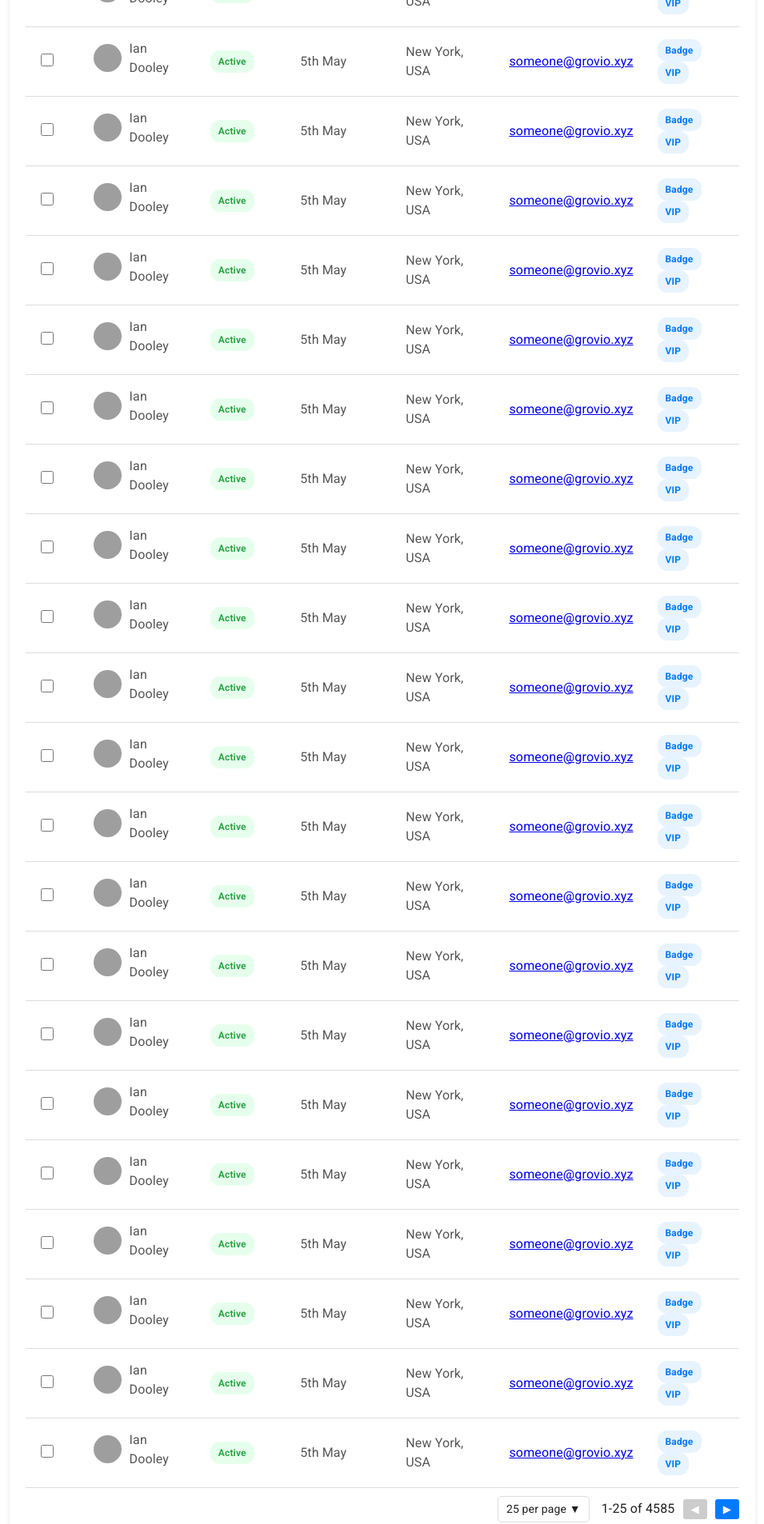
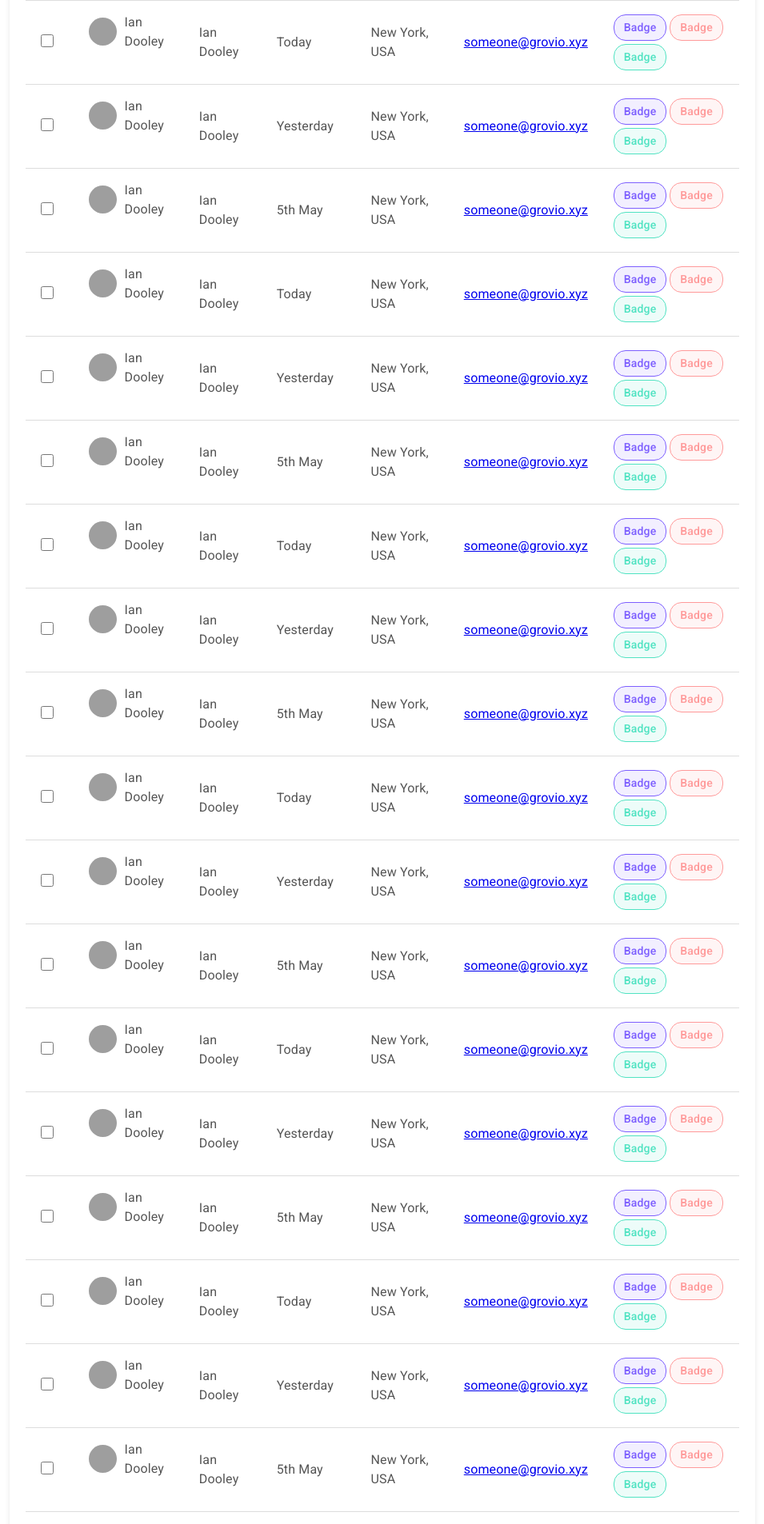
Before and after one commit to Harii-27/Grovio, a React (Create React App) app: page /dashboard/members in a window 1280 px wide. Shown: the part 600-2506 px from the top of the page at 80% size, without its empty margins (312-1267 px from the left). Built offline with nearby package versions, Linux system fonts and the light colour scheme; grey boxes are pictures that could not be loaded.

Commit message:
UI fixed

```diff
--- a/src/pages/dashboard/Members.tsx
+++ b/src/pages/dashboard/Members.tsx
@@ -15,13 +15,21 @@ type Member = {
 const ianDooley: Member = {
   name: "Ian Dooley",
   image: "https://randomuser.me/api/portraits/men/10.jpg",
-  activity: "Active",
-  lastActive: "5th May",
+  activity: "Ian Dooley",
+  lastActive: "5th May", // Default value, but will be replaced dynamically
   location: "New York, USA",
   primaryMail: "someone@grovio.xyz",
-  tags: ["Badge", "VIP"],
+  tags: ["Badge", "Badge", "Badge"],
 };
-const sampleMembers: Member[] = Array(4585).fill(ianDooley);
+
+// Generate 4585 sample members
+const sampleMembers: Member[] = Array(4585)
+  .fill(ianDooley)
+  .map((member, index) => ({
+    ...member,
+    lastActive:
+      index % 3 === 0 ? "Today" : index % 3 === 1 ? "Yesterday" : "5th May",
+  }));
 
 const MembersTable: React.FC = () => {
   const [members] = useState<Member[]>(sampleMembers);
@@ -41,7 +49,6 @@ const MembersTable: React.FC = () => {
     if (sortColumn === column) {
       return sortOrder === "asc" ? " ▲" : " ▼";
     }
-    return " ↕";
   };
 
   // Pagination Logic
@@ -59,11 +66,21 @@ const MembersTable: React.FC = () => {
             <th>
               <input type="checkbox" />
             </th>
-            <th onClick={() => handleSort("name")}>Name {getSortIcon("name")}</th>
-            <th onClick={() => handleSort("activity")}>Activity {getSortIcon("activity")}</th>
-            <th onClick={() => handleSort("lastActive")}>Last Active {getSortIcon("lastActive")}</th>
-            <th onClick={() => handleSort("location")}>Location {getSortIcon("location")}</th>
-            <th onClick={() => handleSort("primaryMail")}>Primary Email {getSortIcon("primaryMail")}</th>
+            <th onClick={() => handleSort("name")}>
+              Name {getSortIcon("name")}
+            </th>
+            <th onClick={() => handleSort("activity")}>
+              Activity {getSortIcon("activity")}
+            </th>
+            <th onClick={() => handleSort("lastActive")}>
+              Last Active {getSortIcon("lastActive")}
+            </th>
+            <th onClick={() => handleSort("location")}>
+              Location {getSortIcon("location")}
+            </th>
+            <th onClick={() => handleSort("primaryMail")}>
+              Primary Email {getSortIcon("primaryMail")}
+            </th>
             <th>Tags</th>
           </tr>
         </thead>
@@ -74,22 +91,31 @@ const MembersTable: React.FC = () => {
                 <input type="checkbox" />
               </td>
               <td className="name-column">
-                <img src={member.image} alt={member.name} className="profile-img" />
+                <img
+                  src={member.image}
+                  alt={member.name}
+                  className="profile-img"
+                />
                 {member.name}
               </td>
-              <td>
-                <span className="badge badge-green">{member.activity}</span>
-              </td>
-              <td>{member.lastActive}</td>
+              <td>{member.activity}</td>
+              <td>{member.lastActive}</td> {/* Dynamic lastActive value */}
               <td>{member.location}</td>
               <td>
-                <a href={`mailto:${member.primaryMail}`}>{member.primaryMail}</a>
+                <a href={`mailto:${member.primaryMail}`}>
+                  {member.primaryMail}
+                </a>
               </td>
               <td>
                 {member.tags.map((tag, i) => (
-                  <span key={i} className="badge badge-blue">
-                    {tag}
-                  </span>
+                  <span
+                  key={i}
+                  className={`badge ${
+                    i % 3 === 0 ? "badge-purple" : i % 3 === 1 ? "badge-red" : "badge-green"
+                  }`}
+                >
+                  {tag}
+                </span>
                 ))}
               </td>
             </tr>
@@ -127,20 +153,26 @@ const MembersTable: React.FC = () => {
         </div>
 
         <div className="pagination">
+          {/* Pagination Info */}
           <span>
-            {indexOfFirstRow + 1}-{Math.min(indexOfLastRow, members.length)} of {members.length}
+            {indexOfFirstRow + 1}-{Math.min(indexOfLastRow, members.length)} of{" "}
+            {members.length}
           </span>
+
+          {/* Previous Button */}
           <button
             onClick={() => setCurrentPage((prev) => Math.max(prev - 1, 1))}
             disabled={currentPage === 1}
           >
-            ◀
+            &lt;
           </button>
+
+          {/* Next Button */}
           <button
             onClick={() => setCurrentPage((prev) => Math.min(prev + 1, totalPages))}
             disabled={currentPage === totalPages}
           >
-            ▶
+            &gt;
           </button>
         </div>
       </div>
--- a/src/styles.css
+++ b/src/styles.css
@@ -85,32 +85,40 @@ body {
   /* Badge Styles */
   .badge {
     display: inline-block;
-    padding: 5px 10px;
-    font-size: 12px;
-    font-weight: bold;
-    border-radius: 12px;
+    padding: 5px 12px;
+    border-radius: 15px;
+    font-size: 14px;
+    font-weight: 500;
+    text-align: center;
+    margin: 2px;
+    border: 1px solid;
   }
 
-  .badge-blue {
-    background: #e7f3ff;
-    color: #007bff;
+  .badge-purple {
+    color: #7d5fff;
+    border-color: #7d5fff;
+    background-color: rgba(125, 95, 255, 0.1);
   }
 
   .badge-red {
-    background: #fde8e8;
-    color: #ff4d4f;
+    color: #FF9A9A;  /* Light Red */
+    border-color: #FF9A9A;
+    background-color: rgba(255, 154, 154, 0.1);
   }
 
+
   .badge-green {
-    background: #e6ffed;
-    color: #28a745;
+    color: #50E3C2;
+    color: #50E3C2;
+    background-color: rgba(80, 227, 194, 0.1);
   }
+
 /* Dropdown Container */
 .rows-per-page {
     position: relative;
     cursor: pointer;
     padding: 5px 10px;
-    border: 1px solid #ddd;
+    border: 1px solid #d1d5db; /* Light gray border */
     border-radius: 5px;
     background: white;
     margin-right: 15px;
@@ -182,30 +190,43 @@ body {
     font-weight: bold;
   }
 
-  /* Pagination */
   .pagination-container {
     display: flex;
     justify-content: flex-end;
     align-items: center;
     margin-top: 10px;
+    gap: 10px;
   }
 
   .pagination {
     display: flex;
     align-items: center;
-    gap: 10px;
+    gap: 8px;
+  }
+
+  .pagination span {
+    font-size: 14px;
+    color: #555;
   }
 
   .pagination button {
-    border: none;
-    background: #007bff;
-    color: white;
+    border: 1px solid #d1d5db; /* Light gray border */
+    background: none;
+    color: #555;
+    font-size: 16px;
+    cursor: pointer;
     padding: 5px 10px;
-    cursor: pointer;
-    border-radius: 3px;
+    border-radius: 6px;
+    transition: all 0.3s ease-in-out;
+  }
+
+  .pagination button:hover {
+    border-color: #6a5acd; /* Soft purple border */
+    color: #6a5acd;
   }
 
   .pagination button:disabled {
-    background: #ccc;
+    color: #ccc;
+    border-color: #ccc;
     cursor: not-allowed;
   }
```
